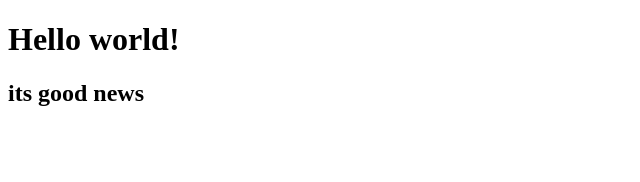
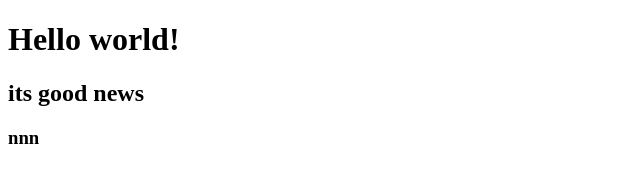
Before and after one commit to adimurat/GitProject, a plain HTML site: page index.html in a window 1280 px wide. Shown: the full height of the page, 0-640 px from the left. Drawn offline with Linux system fonts and the light colour scheme.

Commit message:
add new info

```diff
--- a/index.html
+++ b/index.html
@@ -9,6 +9,7 @@
     <div>
         <h1>Hello world!</h1>
         <h2>its good news</h2>
+        <h3>nnn</h3>
     </div>
 </body>
 </html>
```
